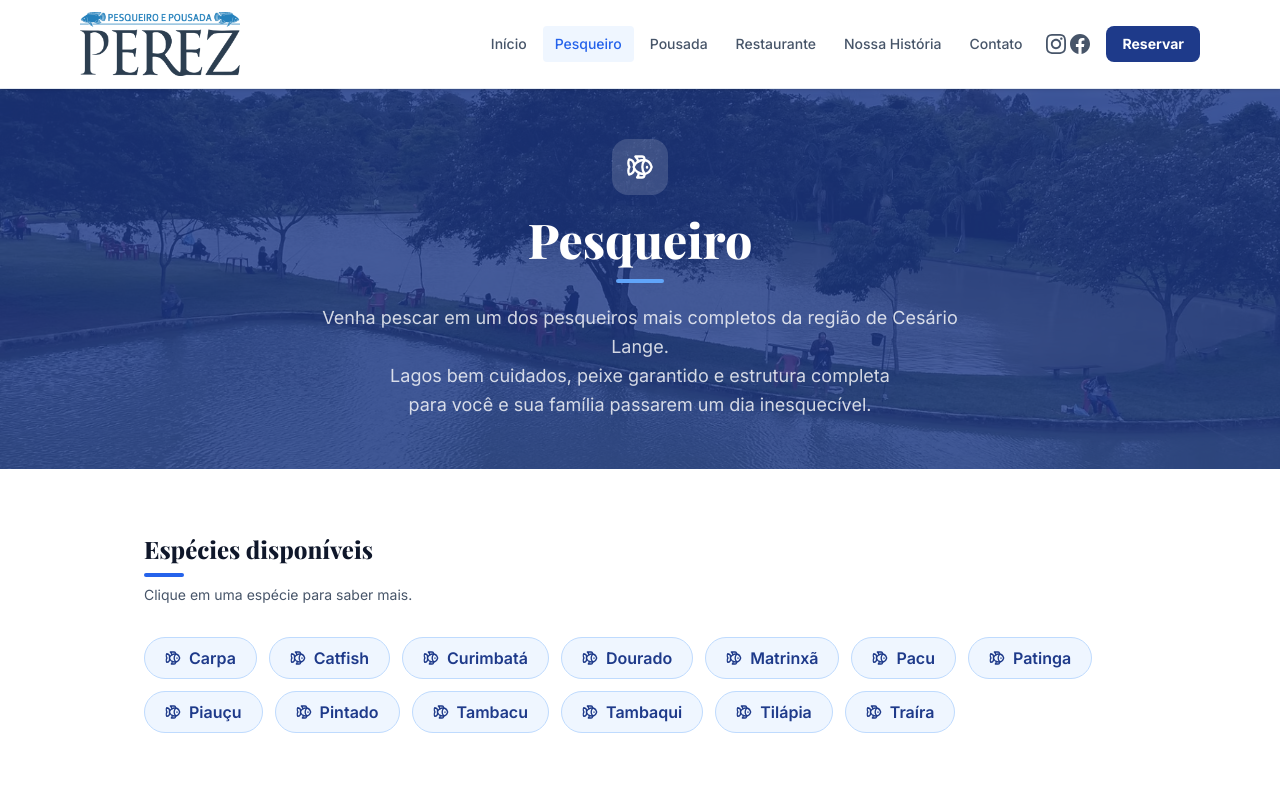
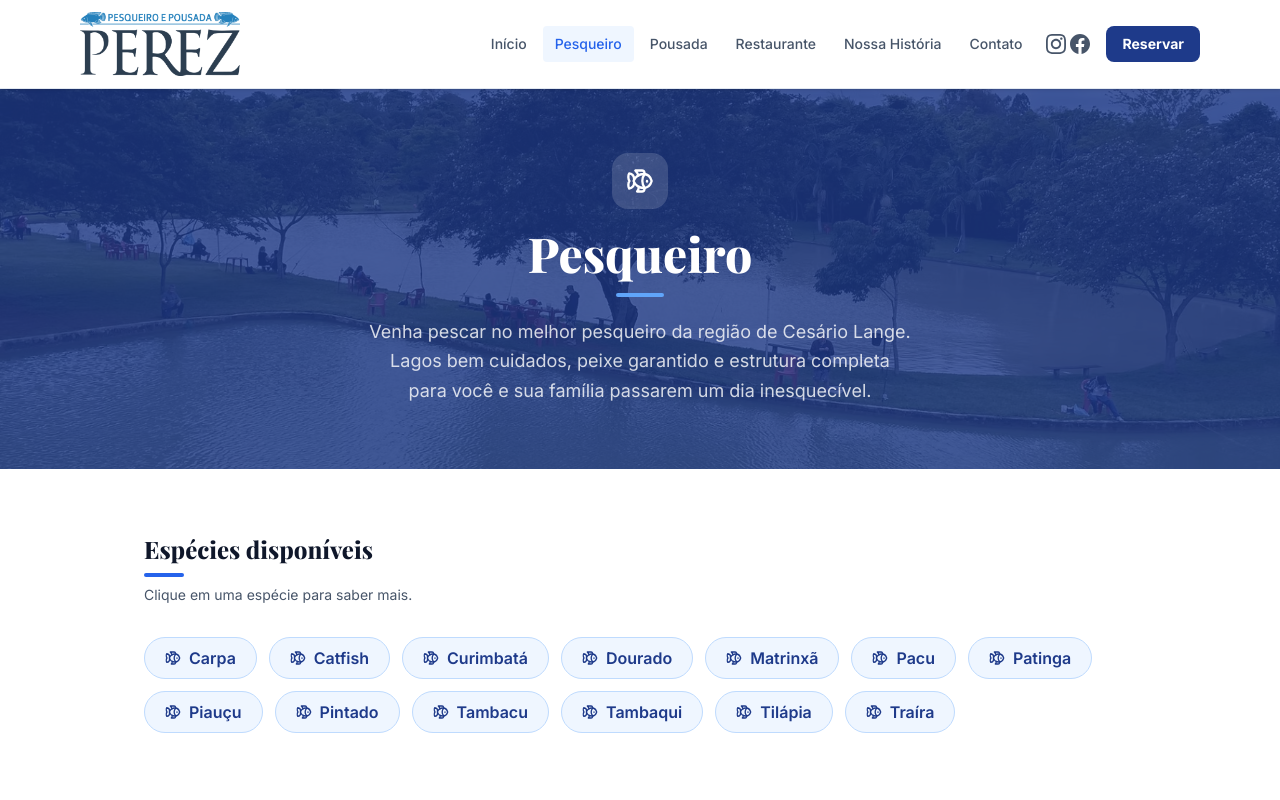
Before and after one commit to kaueperes/pesqueiroperez, a Next.js app: page /pesqueiro in a window 1280 px wide. Shown: the top 800 px of the page. Built offline with nearby package versions, Linux system fonts and the light colour scheme.

Commit message:
fix: atualizar texto da descrição do hero do pesqueiro

```diff
--- a/src/data/pesqueiro.ts
+++ b/src/data/pesqueiro.ts
@@ -1,6 +1,6 @@
 export const pesqueiro = {
   descricao:
-    "Venha pescar em um dos pesqueiros mais completos da região de Cesário Lange.\nLagos bem cuidados, peixe garantido e estrutura completa\npara você e sua família passarem um dia inesquecível.",
+    "Venha pescar no melhor pesqueiro da região de Cesário Lange.\nLagos bem cuidados, peixe garantido e estrutura completa\npara você e sua família passarem um dia inesquecível.",
   especies: [
     {
       nome: "Carpa",
```
